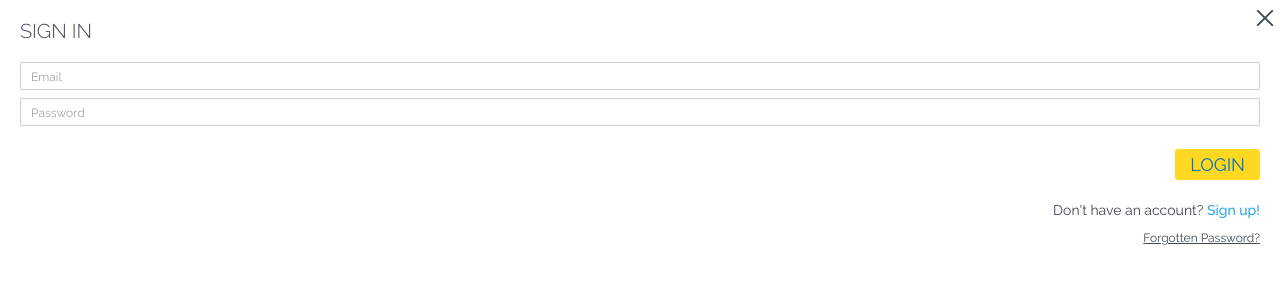
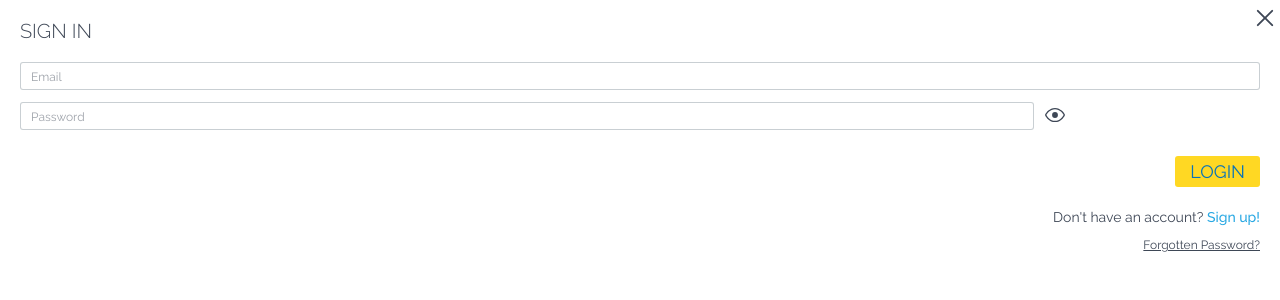
Before and after one commit to yuchormanski/roleri.bg-app, a React (Vite) app in the folder client/: page /login in a window 1280 px wide. Shown: the top 300 px of the page. Built offline with nearby package versions, Linux system fonts and the light colour scheme.

Commit message:
added eye one pass inputs

```diff
--- a/client/src/pages/auth/Login.jsx
+++ b/client/src/pages/auth/Login.jsx
@@ -10,10 +10,10 @@ import Spinner from "../../ui/elements/spinner/Spinner.jsx";
 import { useAuthQueries } from "./useAuthQueries.js";
 
 function Login({ onClose, authToggle }) {
+  const { loginMutation } = useAuthQueries();
+  const { register, handleSubmit, reset, getValues, formState } = useForm();
   const [isNotForgotten, setIsNotForgotten] = useState(false);
-  const { register, handleSubmit, reset, getValues, formState } = useForm();
-
-  const { loginMutation } = useAuthQueries();
+  const [visible, setVisible] = useState(false);
 
   // SUBMITTING THE FORM
   async function onFormSubmit(loginData) {
@@ -60,6 +60,13 @@ function Login({ onClose, authToggle }) {
     setIsNotForgotten((is) => !is);
   }
 
+  function eyeHandler() {
+    setVisible(true);
+    setTimeout(() => {
+      setVisible(false);
+    }, 3000);
+  }
+
   return (
     <>
       {loginMutation.isPending && <Spinner />}
@@ -93,12 +100,14 @@ function Login({ onClose, authToggle }) {
               },
             })}
             placeholder={"Email"}
+            autoComplete="email"
           />
 
           {!isNotForgotten && (
+            <div className={styles.passContainer}>
               <input
                 className={styles.input}
-              type="password"
+                type={visible ? "text" : "password"}
                 id="password"
                 {...register(
                   "password",
@@ -115,6 +124,10 @@ function Login({ onClose, authToggle }) {
                 )}
                 placeholder={"Password"}
               />
+              <div className={styles.passEyeBtn} onClick={eyeHandler}>
+                {visible ? <GoEyeClosed /> : <GoEye />}
+              </div>
+            </div>
           )}
           <div className={styles.btnContainer}>
             {isNotForgotten && (
--- a/client/src/pages/auth/Login.module.css
+++ b/client/src/pages/auth/Login.module.css
@@ -87,3 +87,20 @@
   text-align: right;
   text-decoration: underline;
 }
+
+.passContainer {
+  display: flex;
+  align-items: center;
+  gap: 0.6rem;
+}
+
+.passContainer .input {
+  width: 80%;
+}
+
+.passEyeBtn {
+  padding: 0rem 0.5rem;
+  margin-top: 0.5rem;
+  font-size: 2rem;
+  cursor: pointer;
+}
--- a/client/src/pages/auth/Register.jsx
+++ b/client/src/pages/auth/Register.jsx
@@ -52,7 +52,10 @@ function Register({ onClose, authToggle }) {
   }
 
   function eyeHandler() {
-    setVisible((v) => !v);
+    setVisible(true);
+    setTimeout(() => {
+      setVisible(false);
+    }, 3000);
   }
 
   return (
@@ -82,6 +85,7 @@ function Register({ onClose, authToggle }) {
               },
             })}
             placeholder={"First name"}
+            autoComplete="given-name"
           />
           <input
             className={styles.input}
@@ -95,6 +99,7 @@ function Register({ onClose, authToggle }) {
               },
             })}
             placeholder={"Last name"}
+            autoComplete="family-name"
           />
           <input
             className={styles.input}
@@ -112,6 +117,7 @@ function Register({ onClose, authToggle }) {
               },
             })}
             placeholder={"Email"}
+            autoComplete="email"
           />
 
           <div className={styles.passContainer}>
@@ -150,6 +156,7 @@ function Register({ onClose, authToggle }) {
                 value === getValues().password || "Passwords don't match",
             })}
             placeholder={"Repeat password"}
+            autoComplete="new-password"
           />
           {/* <div className={styles.passEyeBtn} onClick={eyeHandler}>
               {visible ? <GoEyeClosed /> : <GoEye />}
```
Lines whose indentation alone changed are shown as unchanged.
